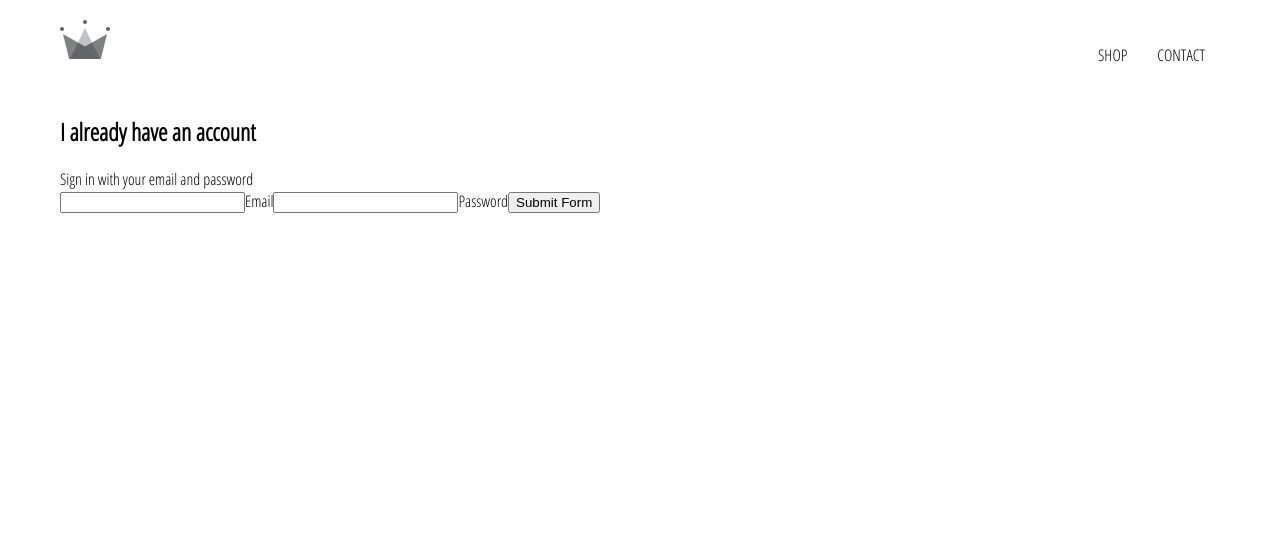
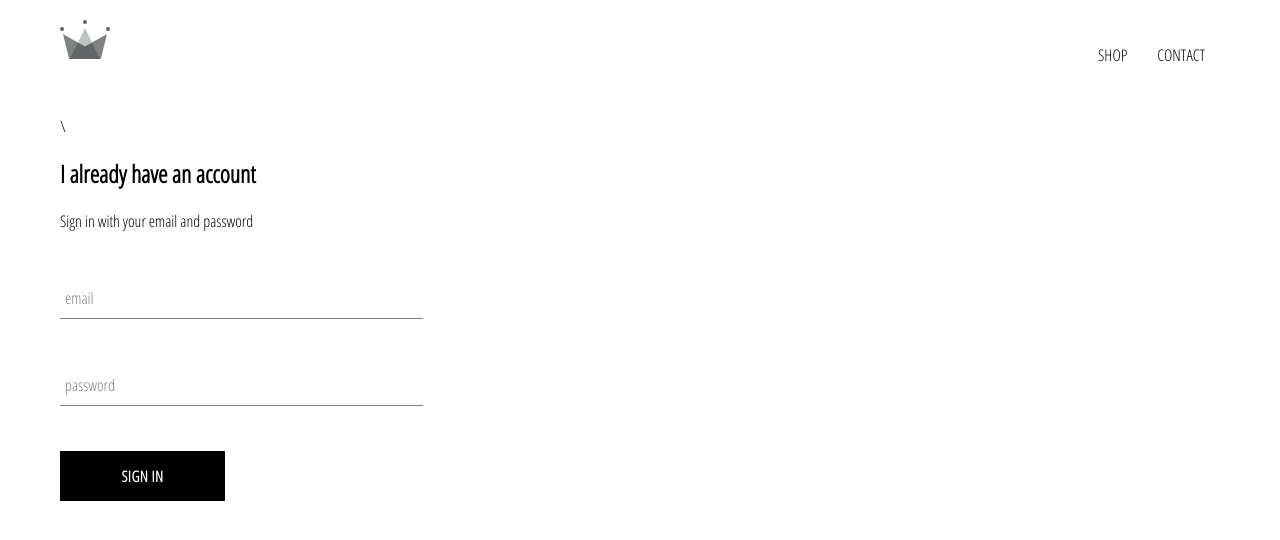
Before and after one commit to vladislav-iscenco/crwn-clothing, a React (Create React App) app: page /signin in a window 1280 px wide. Shown: the top 540 px of the page. Built offline with nearby package versions, Linux system fonts and the light colour scheme.

Commit message:
sign in form, custom button

```diff
--- /dev/null
+++ b/src/components/custom-button/custom-button.component.jsx
@@ -0,0 +1,11 @@
+import React from 'react';
+
+import './custom-button.styles.scss'
+
+const CustomButton = ({children, ...otherProps}) => (
+    <button className="custom-button" {...otherProps}>
+        {children}
+    </button>
+)
+
+export default CustomButton;
--- /dev/null
+++ b/src/components/custom-button/custom-button.styles.scss
@@ -0,0 +1,22 @@
+.custom-button {
+  min-width: 165px;
+  width: auto;
+  height: 50px;
+  letter-spacing: 0.5px;
+  line-height: 50px;
+  padding: 0 35px 0 35px;
+  font-size: 15px;
+  background-color: black;
+  color: white;
+  text-transform: uppercase;
+  font-family: 'Open Sans Condensed';
+  font-weight: bolder;
+  border: none;
+  cursor: pointer;
+
+  &:hover {
+    background-color: white;
+    color: black;
+    border: 1px solid black;
+  }
+}
--- /dev/null
+++ b/src/components/form-input/form-input.component.jsx
@@ -0,0 +1,21 @@
+import React from 'react';
+
+import './form-input.styles.scss';
+
+const FormInput = ({ handleChange, label, ...otherProps }) => (
+    <div className="group">
+        <input className="form-input" onChange={handleChange} {...otherProps} />
+        {
+            label ?
+                (<label
+                    className={`form-input-label
+                    ${otherProps.value.length ? 'shrink' : ''} `}
+                >
+                    {label}
+                </label>)
+                : null
+        }
+    </div>
+)
+
+export default FormInput;
--- /dev/null
+++ b/src/components/form-input/form-input.styles.scss
@@ -0,0 +1,54 @@
+$sub-color: grey;
+$main-color: black;
+
+@mixin shrinkLabel {
+  top: -14px;
+  font-size: 12px;
+  color: $main-color;
+}
+
+.group {
+  position: relative;
+  margin: 45px 0;
+
+  .form-input {
+    background: none;
+    background-color: white;
+    color: $sub-color;
+    font-size: 18px;
+    padding: 10px 10px 10px 5px;
+    display: block;
+    width: 100%;
+    border: none;
+    border-radius: 0;
+    border-bottom: 1px solid $sub-color;
+    margin: 25px 0;
+
+    &:focus {
+      outline: none;
+    }
+
+    &:focus ~ .form-input-label {
+      @include shrinkLabel();
+    }
+  }
+
+  input[type='password'] {
+    letter-spacing: 0.3em;
+  }
+
+  .form-input-label {
+    color: $sub-color;
+    font-size: 16px;
+    font-weight: normal;
+    position: absolute;
+    pointer-events: none;
+    left: 5px;
+    top: 10px;
+    transition: 300ms ease all;
+
+    &.shrink {
+      @include shrinkLabel();
+    }
+  }
+}
--- a/src/components/sign-in/sign-in.component.jsx
+++ b/src/components/sign-in/sign-in.component.jsx
@@ -1,4 +1,7 @@
 import React from 'react';
+
+import FormInput from '../form-input/form-input.component';
+import CustomButton from '../custom-button/custom-button.component';
 
 import './sign-in.styles.scss';
 
@@ -30,18 +33,23 @@
                 <span>Sign in with your email and password</span>
 
                 <form onSubmit={this.handleSubmit}>
-                    <input name='email' type="email" onChange={this.handleChange} vlue={this.state.email} required />
-                    <label>Email</label>
+                    <FormInput
+                        name='email'
+                        type="email"
+                        handleChange={this.handleChange}
+                        value={this.state.email}
+                        label='email'
+                        required />
 
-                    <input
+                    <FormInput
                         name='password'
                         type="password"
-                        onChange={this.handleChange}
-                        vlue={this.state.email}
+                        handleChange={this.handleChange}
+                        value={this.state.email}
+                        label='password'
                         required />
-                    <label>Password</label>
 
-                    <input type="submit" value="Submit Form"/>
+                    <CustomButton type="submit"> Sign in </CustomButton>
                 </form>
             </div>
         )
@@ -49,4 +57,4 @@
 
 }
 
- export default SignIn;
+export default SignIn;
--- a/src/components/sign-in/sign-in.styles.scss
+++ b/src/components/sign-in/sign-in.styles.scss
@@ -0,0 +1,9 @@
+.sign-in {
+    width: 30%;
+    display: flex;
+    flex-direction: column;
+
+    .title{
+        margin: 10px 0;
+    }
+}
--- a/src/pages/sign-in-and-sign-up/sign-in-and-sign-up.component.jsx
+++ b/src/pages/sign-in-and-sign-up/sign-in-and-sign-up.component.jsx
@@ -5,7 +5,9 @@
 import './sign-in-and-sign-up.styles.scss';
 
 const SignInAndSignUpPage = () => (
-    <div className="sign-in-and-sign-up"><SignIn /></div>
+    <div className="sign-in-and-sign-up">\
+        <SignIn />
+    </div>
 )
 
 export default SignInAndSignUpPage;
```
